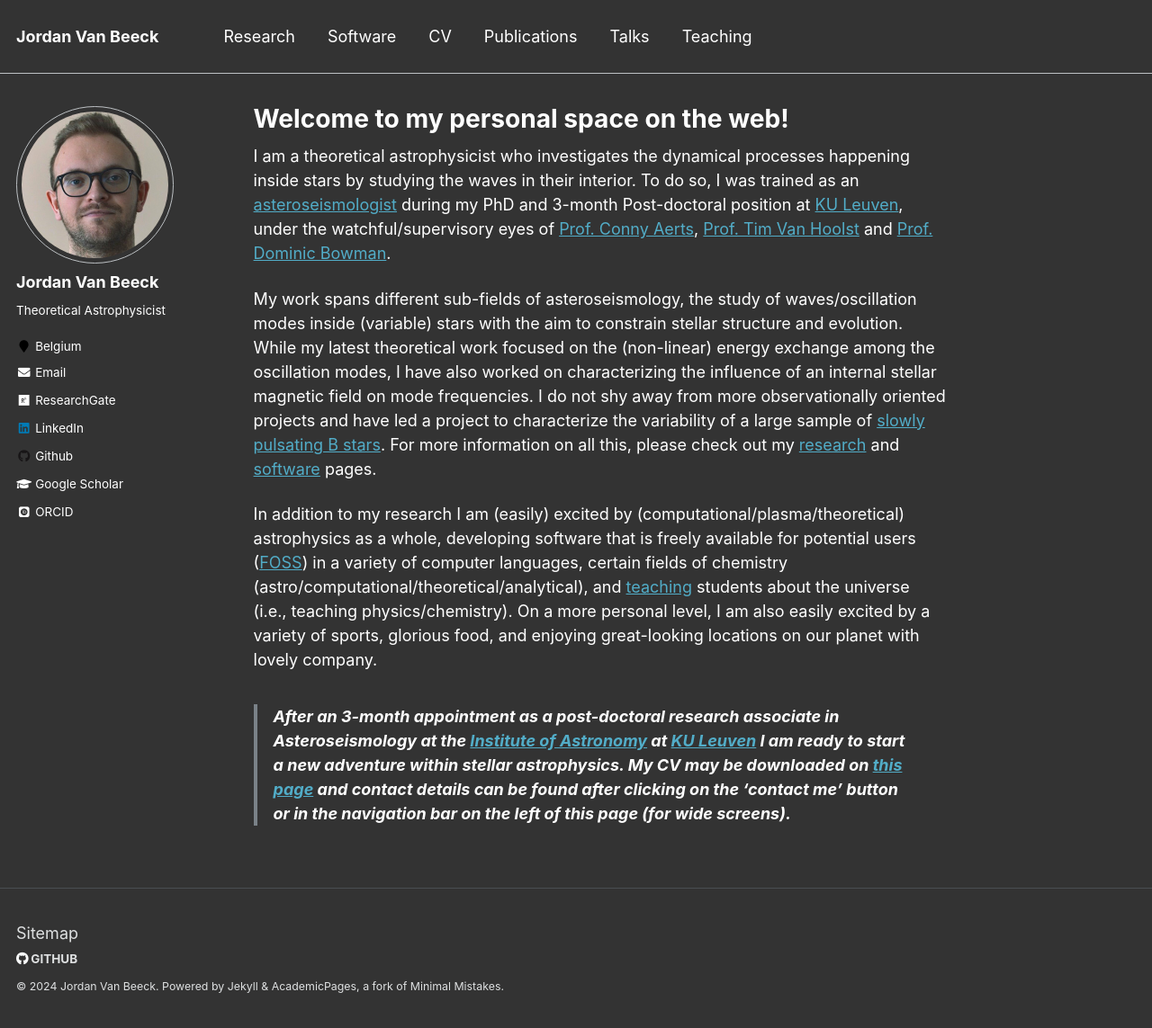
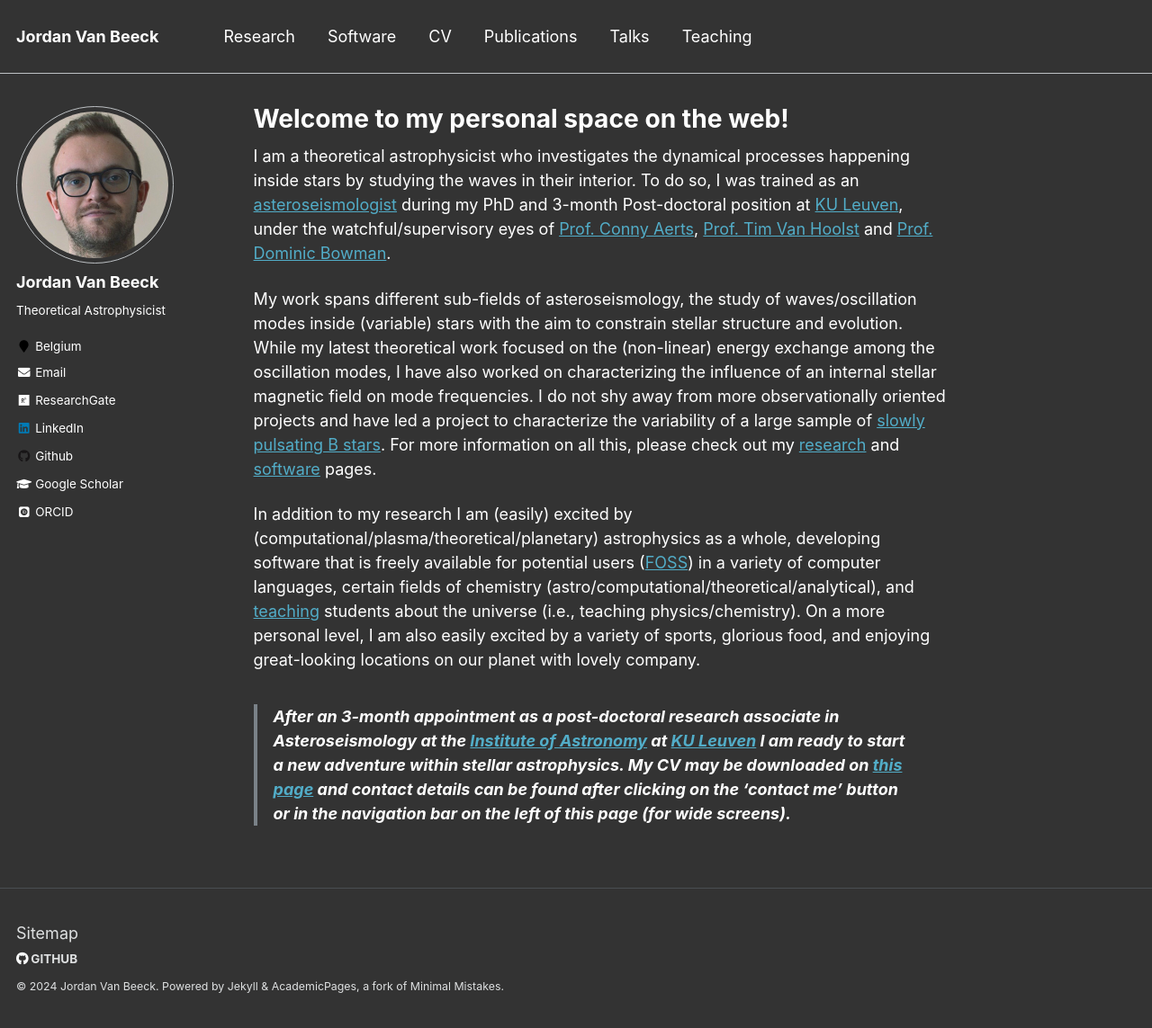
Before and after one commit to JVB11/jvb11.github.io, a Jekyll site: the page built from _pages/about.md, in a window 1280 px wide and 1143 px high. Shown: the whole window at 90% size. Built offline with Jekyll 4.4.1, drawn with Linux system fonts in a browser that asks for light colours; emoji names are drawn with the system emoji font; some web fonts are replaced; some of the changed lines change nothing that is shown.

Commit message:
remove unnecessary comments in about_me

```diff
--- a/_pages/about.md
+++ b/_pages/about.md
@@ -16,22 +16,7 @@
 I do not shy away from more observationally oriented projects and have led a project to characterize the variability of a large sample of [slowly pulsating B stars](https://en.wikipedia.org/wiki/Slowly_pulsating_B-type_star).
 For more information on all this, please check out my [research](https://jvb11.github.io/research) and [software](https://jvb11.github.io/software) pages.
 
-In addition to my research I am (easily) excited by (computational/plasma/theoretical) astrophysics as a whole, developing software that is freely available for potential users ([FOSS](https://en.wikipedia.org/wiki/Free_and_open-source_software)) in a variety of computer languages, certain fields of chemistry (astro/computational/theoretical/analytical), and [teaching](https://jvb11.github.io/teaching) students about the universe (i.e., teaching physics/chemistry).
+In addition to my research I am (easily) excited by (computational/plasma/theoretical/planetary) astrophysics as a whole, developing software that is freely available for potential users ([FOSS](https://en.wikipedia.org/wiki/Free_and_open-source_software)) in a variety of computer languages, certain fields of chemistry (astro/computational/theoretical/analytical), and [teaching](https://jvb11.github.io/teaching) students about the universe (i.e., teaching physics/chemistry).
 On a more personal level, I am also easily excited by a variety of sports, glorious food, and enjoying great-looking locations on our planet with lovely company.
 
 > **After an 3-month appointment as a post-doctoral research associate in Asteroseismology at the [Institute of Astronomy](https://fys.kuleuven.be/ster) at [KU Leuven](https://www.kuleuven.be/english/) I am ready to start a new adventure within stellar astrophysics. My CV may be downloaded on [this page](https://jvb11.github.io/cv) and contact details can be found after clicking on the 'contact me' button or in the navigation bar on the left of this page (for wide screens).**
-
-<!-- I was a Research Associate in Asteroseismology at the [Institute of Astronomy](https://fys.kuleuven.be/ster) at [KU Leuven](https://www.kuleuven.be/english/), Belgium until December 2023, after having finished my Ph. D. in September 2023, and am now exploring opportunities to continue my research career. I earned my B. Sc. and M. Sc. in Chemistry ('Chemie') from the [University of Antwerp](https://www.uantwerpen.be/en/) and my M. Sc. and Ph. D. in Astronomy & Astrophysics from [KU Leuven](https://www.kuleuven.be/english/). -->
-
-<!-- My work has been [published](https://jvb11.github.io/publications) in *Astronomy & Astrophysics*. The topic of my research was centered around asteroseismology, which is the study of waves inside (variable) stars with the aim of characterizing the internal structure of stars so that theoretical models of their evolution and structure can be improved. I primarily focused my [research](https://jvb11.github.io/research) on the energy exchange among (gravity) waves propagating inside (variable) stars, which is also known as non-linear (gravity) mode coupling. In addition, some of my research papers discussed the influence of magnetic fields on gravity waves inside stars.<sup id="a1">[1](#fn1)</sup>  -->
-
-<!-- In addition to asteroseismology, I am interested in a broad variety of topics that for example include (plasma/stellar) astrophysics, planetary sciences, applied mathematics (for a wide variety of purposes), astrochemistry, ...
-One could state that I take lifelong scientific learning (very) seriously, as I tend to enjoy reading research papers in a variety of scientific fields.
-Any proposal for collaborative research within these or similar topics of interest is therefore welcome.<sup id="a2">[2](#fn2)</sup>  -->
-
-<!-- I enjoyed [teaching](https://jvb11.github.io/teaching) in (generic) freshman university-level physics courses, and enjoyed having been a tutor in chemistry / physics / mathematics at the secondary education level. I furthermore co-authored a Python exercise (in Dutch, my mother tongue) at the freshman (university) level that taught students how to visualize physical processes.
-By doing so, I hope to have (at least partially) contributed positively to the scientific formation of the next generation of scientists. -->
-
-<!-- <sub><a name="fn1">1</a>: There is a difference between a gravity wave and a gravitational wave. Whereas the latter ripples the space-time continuum and is created by extremely energetic events such as the merger of a neutron star and a black hole, the former is much less energetic and therefore can be detected in less energy-dense environments, such as the interior of a star (:slightly_smiling_face:). Gravity waves can be found 'closer to home': some of the waves propagating in the deep oceans of our planet Earth are gravity waves, because they are restored by [buoyancy](https://en.wikipedia.org/wiki/Buoyancy).</sub>
-
-<sub><a name="fn2">2</a>: Opportunities that allow me to branch out into a new reseach area are most welcome! Should you wish to contact me concering such an opportunity, you may find my contact details on the left of this web page.</sub> -->
```
